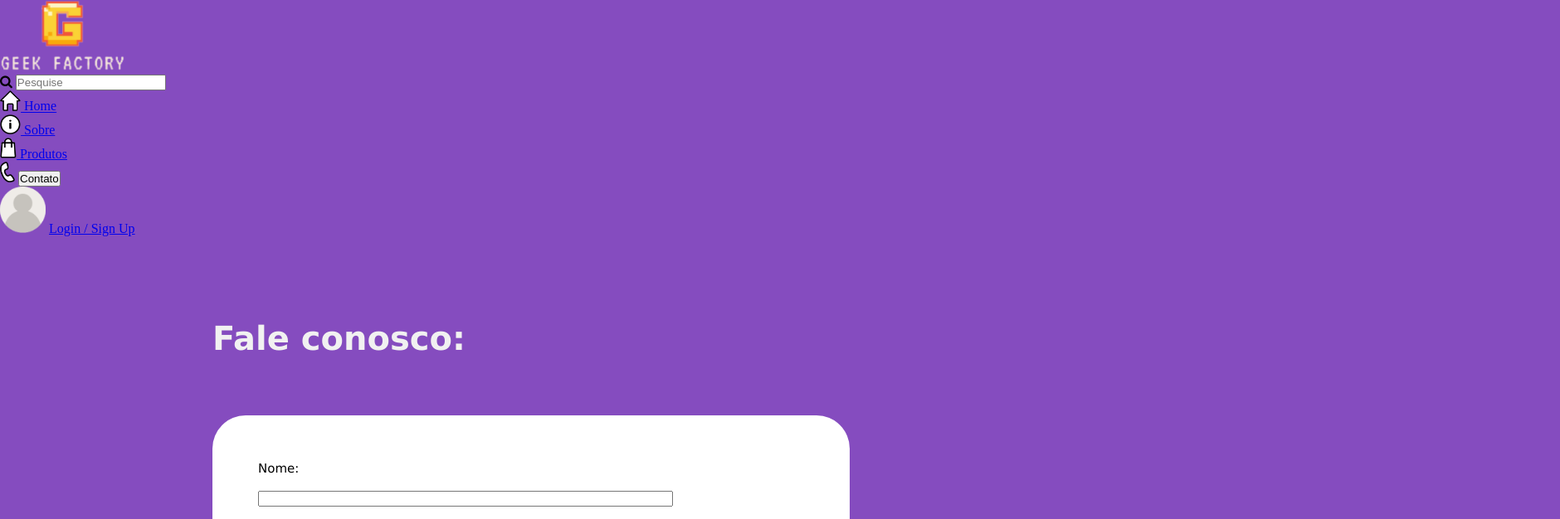
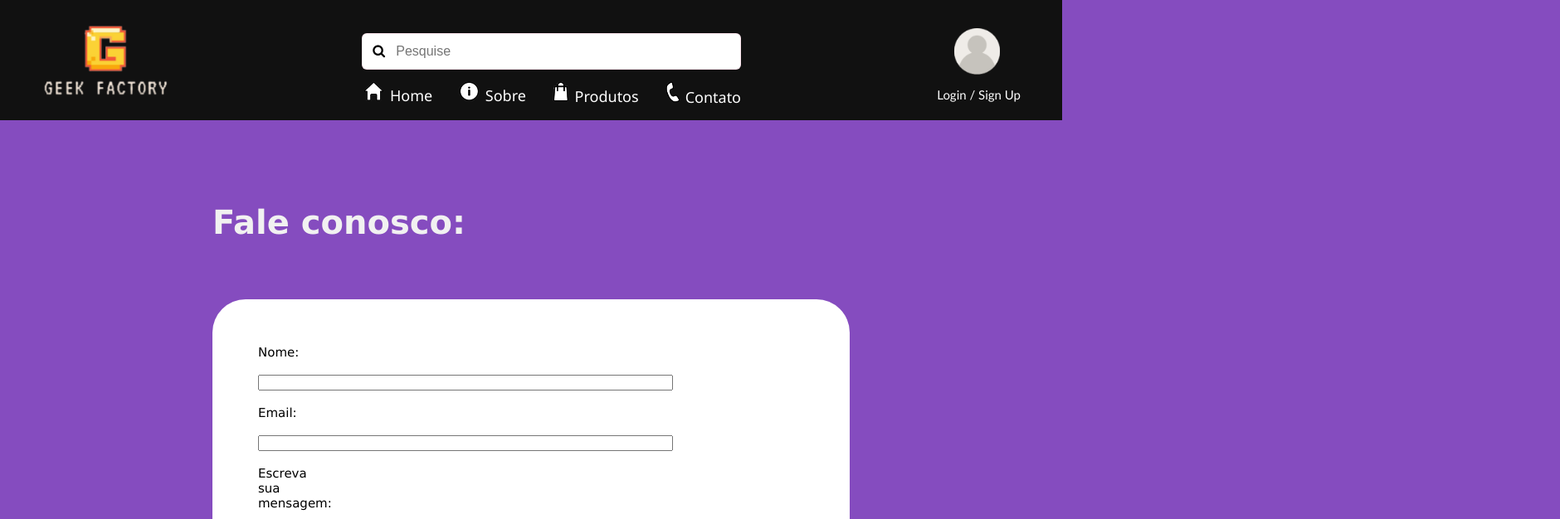
Before and after one commit to CaioAlves10/GeekFactory2.0, a plain HTML site: page faleconosco.html in a window 1280 px wide. Shown: the top 626 px of the page at 83% size, 1880 px wide, since content can reach past the window. Drawn offline with Linux system fonts and the light colour scheme.

Commit message:
Correção de Erros

```diff
--- a/faleconosco.html
+++ b/faleconosco.html
@@ -4,8 +4,8 @@
     <meta charset="UTF-8">
     <meta http-equiv="X-UA-Compatible" content="IE=edge">
     <meta name="viewport" content="width=device-width, initial-scale=1.0">
-    <link rel="stylesheet" href="style">
-    <link rel="stylesheet" href="rodape">
+    <link rel="stylesheet" href="./style.css">
+    <link rel="stylesheet" href="./rodape.css">
     <link rel="stylesheet" href="./faleconosco.css">
     <link rel="stylesheet" href="https://cdnjs.cloudflare.com/ajax/libs/font-awesome/4.7.0/css/font-awesome.min.css">
     <title>Entre ou cadastre-se</title>
@@ -40,8 +40,8 @@
                     </div>
 
                     <div class="menu">
-                        <a href="./contato.html"><img src="./img/icons/faleConosco.png" alt="Icone contato" width="18px"></a>
-                        <a href="./contato.html"><button id="buttonBottom">Contato</button></a>
+                        <a href="./faleconosco.html"><img src="./img/icons/faleConosco.png" alt="Icone contato" width="18px"></a>
+                        <a href="./faleconosco.html"><button id="buttonBottom">Contato</button></a>
                     </div>
                 </nav>
             </div>
```
Also changed, not shown: index.html (+2 -2 lines), login.html (+2 -2 lines), produtos.html (+2 -2 lines), sobre.html (+2 -2 lines).
